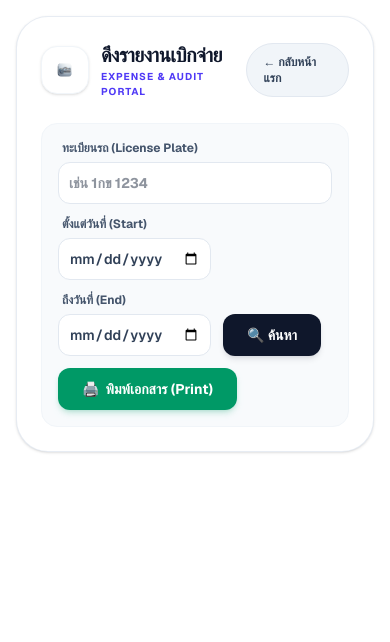
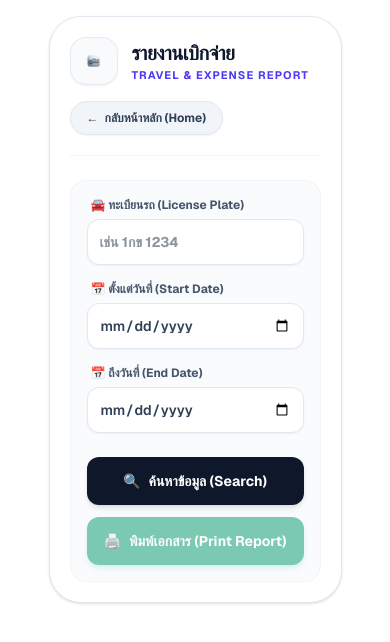
Before and after one commit to akachai-ui/mileage, a Next.js app: page /report in a window 390 px wide. Shown: the top 642 px of the page. Built offline with nearby package versions, Linux system fonts and the light colour scheme.

Commit message:
style: polish report page layout, responsive search grid, and fix body background

```diff
--- a/src/app/layout.js
+++ b/src/app/layout.js
@@ -15,7 +15,6 @@ export const metadata = {
   title: "Mileage Tracker - Corporate Edition",
   description: "ระบบบันทึกการเดินทางและค่าใช้จ่ายสำหรับพนักงานขาย",
   manifest: "/manifest.json",
-  themeColor: "#0f172a",
   appleWebApp: {
     capable: true,
     statusBarStyle: "black-translucent",
@@ -32,6 +31,7 @@ export const viewport = {
   initialScale: 1,
   maximumScale: 1,
   userScalable: false,
+  themeColor: "#0f172a",
 };
 
 export default function RootLayout({ children }) {
@@ -40,7 +40,7 @@ export default function RootLayout({ children }) {
       lang="th"
       className={`${geistSans.variable} ${geistMono.variable} h-full antialiased`}
     >
-      <body className="min-h-full flex flex-col bg-slate-900 selection:bg-indigo-500 selection:text-white">
+      <body className="min-h-full flex flex-col bg-slate-100 selection:bg-indigo-500 selection:text-white">
         {children}
       </body>
     </html>
--- a/src/app/report/page.js
+++ b/src/app/report/page.js
@@ -78,60 +78,91 @@ export default function ReportPage() {
   }, 0);
 
   return (
-    <main className="max-w-5xl mx-auto p-4 md:p-8 font-sans text-gray-800">
+    <main className="max-w-5xl mx-auto p-4 md:p-8 font-sans text-slate-800">
 
       {/* ส่วนค้นหาและปุ่มควบคุม (ซ่อนตอนพิมพ์) */}
-      <div className="print:hidden mb-8 bg-white p-6 rounded-[2rem] shadow-sm border border-slate-200/80">
-        <div className="flex justify-between items-center mb-6">
-          <div className="flex items-center gap-3">
-            <div className="w-12 h-12 bg-white rounded-2xl shadow-sm border border-slate-100 p-1 flex-shrink-0">
+      <div className="print:hidden mb-8 bg-white p-5 md:p-8 rounded-[2rem] shadow-sm border border-slate-200">
+
+        {/* Header แถวบน */}
+        <div className="flex flex-col sm:flex-row sm:justify-between sm:items-center gap-4 mb-6 pb-5 border-b border-slate-100">
+          <div className="flex items-center gap-3.5">
+            <div className="w-12 h-12 bg-slate-50 rounded-2xl shadow-xs border border-slate-200/80 p-1.5 flex-shrink-0 flex items-center justify-center">
               <img src="/mileage.png" alt="Logo" className="w-full h-full object-contain" />
             </div>
             <div>
-              <h1 className="text-xl font-bold text-slate-900 tracking-tight">ดึงรายงานเบิกจ่าย</h1>
-              <p className="text-[10px] font-bold text-indigo-600 uppercase tracking-widest">Expense & Audit Portal</p>
+              <h1 className="text-xl md:text-2xl font-black text-slate-900 tracking-tight">รายงานเบิกจ่าย</h1>
+              <p className="text-[11px] font-bold text-indigo-600 uppercase tracking-widest">Travel & Expense Report</p>
             </div>
           </div>
-          <Link href="/" className="text-xs bg-slate-100 text-slate-700 px-4 py-2.5 rounded-full font-bold hover:bg-slate-200 border border-slate-200 transition">
-            ← กลับหน้าแรก
+          <Link href="/" className="self-start sm:self-auto px-4 py-2 bg-slate-100 text-slate-700 rounded-full text-xs font-bold hover:bg-slate-200 border border-slate-200 transition flex items-center gap-1.5 shadow-xs">
+            <span>←</span> กลับหน้าหลัก (Home)
           </Link>
         </div>
-        <div className="flex flex-wrap gap-3 items-end bg-slate-50 p-4 rounded-2xl border border-slate-100">
-          <div className="flex-1 min-w-[180px]">
-            <label className="block text-xs font-bold text-slate-600 mb-1.5 ml-1">ทะเบียนรถ (License Plate)</label>
+
+        {/* ฟอร์มตัวกรอง */}
+        <div className="bg-slate-50/80 p-4 md:p-6 rounded-2xl border border-slate-100 space-y-4">
+          <div className="grid grid-cols-1 sm:grid-cols-2 md:grid-cols-3 gap-4">
+
+            {/* 1. ทะเบียนรถ */}
+            <div>
+              <label className="block text-xs font-bold text-slate-600 mb-1.5 ml-1">
+                🚘 ทะเบียนรถ (License Plate)
+              </label>
               <input
                 type="text"
                 placeholder="เช่น 1กข 1234"
-              className="w-full p-2.5 bg-white border border-slate-200 rounded-xl focus:ring-2 focus:ring-indigo-500 font-bold text-slate-800 text-sm outline-none"
+                className="w-full p-3 bg-white border border-slate-200 rounded-xl focus:ring-2 focus:ring-indigo-500 font-bold text-slate-800 text-sm outline-none shadow-xs"
                 value={licensePlate}
                 onChange={e => setLicensePlate(e.target.value)}
               />
             </div>
+
+            {/* 2. ตั้งแต่วันที่ */}
             <div>
-            <label className="block text-xs font-bold text-slate-600 mb-1.5 ml-1">ตั้งแต่วันที่ (Start)</label>
+              <label className="block text-xs font-bold text-slate-600 mb-1.5 ml-1">
+                📅 ตั้งแต่วันที่ (Start Date)
+              </label>
               <input
                 type="date"
-              className="p-2.5 bg-white border border-slate-200 rounded-xl text-sm font-semibold text-slate-700 outline-none"
+                className="w-full p-3 bg-white border border-slate-200 rounded-xl text-sm font-semibold text-slate-700 outline-none shadow-xs focus:ring-2 focus:ring-indigo-500"
                 value={startDate}
                 onChange={e => setStartDate(e.target.value)}
               />
             </div>
+
+            {/* 3. ถึงวันที่ */}
             <div>
-            <label className="block text-xs font-bold text-slate-600 mb-1.5 ml-1">ถึงวันที่ (End)</label>
+              <label className="block text-xs font-bold text-slate-600 mb-1.5 ml-1">
+                📅 ถึงวันที่ (End Date)
+              </label>
               <input
                 type="date"
-              className="p-2.5 bg-white border border-slate-200 rounded-xl text-sm font-semibold text-slate-700 outline-none"
+                className="w-full p-3 bg-white border border-slate-200 rounded-xl text-sm font-semibold text-slate-700 outline-none shadow-xs focus:ring-2 focus:ring-indigo-500"
                 value={endDate}
                 onChange={e => setEndDate(e.target.value)}
               />
             </div>
-          <button onClick={() => handleSearch()} className="bg-slate-900 text-white px-6 py-2.5 rounded-xl hover:bg-slate-800 font-bold text-sm h-[42px] transition active:scale-95 shadow-md shadow-slate-900/10">
-            🔍 ค้นหา
+
+          </div>
+
+          {/* ปุ่มค้นหา และ ปุ่มพิมพ์ */}
+          <div className="flex flex-col sm:flex-row gap-3 pt-2">
+            <button
+              onClick={() => handleSearch()}
+              className="flex-1 bg-slate-900 text-white p-3.5 rounded-xl hover:bg-slate-800 font-bold text-sm transition active:scale-95 shadow-md shadow-slate-900/10 flex items-center justify-center gap-2"
+            >
+              <span>🔍</span> ค้นหาข้อมูล (Search)
             </button>
-          <button onClick={() => window.print()} className="bg-emerald-600 text-white px-6 py-2.5 rounded-xl hover:bg-emerald-700 font-bold text-sm h-[42px] transition shadow-md shadow-emerald-600/20 active:scale-95 flex items-center gap-1.5" disabled={trips.length === 0}>
-            <span>🖨️</span> พิมพ์เอกสาร (Print)
+            <button
+              onClick={() => window.print()}
+              className="flex-1 bg-emerald-600 text-white p-3.5 rounded-xl hover:bg-emerald-700 font-bold text-sm transition shadow-md shadow-emerald-600/20 active:scale-95 flex items-center justify-center gap-2 disabled:opacity-50 disabled:active:scale-100"
+              disabled={trips.length === 0}
+            >
+              <span>🖨️</span> พิมพ์เอกสาร (Print Report)
             </button>
           </div>
+        </div>
+
       </div>
 
       {/* แบบฟอร์มเอกสาร (จะแสดงผลให้สวยงามเวลาพิมพ์) */}
@@ -140,7 +171,7 @@ export default function ReportPage() {
 
           <div className="text-center mb-10 border-b-2 border-slate-900 pb-6 relative">
             <div className="flex justify-center items-center gap-3 mb-3">
-              <img src="/mileage.png" alt="Logo" className="w-12 h-12 object-contain" />
+              <img src="/mileage.png" alt="Logo" className="w-14 h-14 object-contain" />
               <div className="text-left">
                 <h1 className="text-2xl md:text-3xl font-black uppercase tracking-wider text-slate-900 leading-tight">Travel & Expense Report</h1>
                 <p className="text-xs font-bold text-indigo-600 uppercase tracking-widest">Official Mileage Claim</p>
@@ -148,8 +179,8 @@ export default function ReportPage() {
             </div>
             <h2 className="text-sm font-semibold text-slate-500 mb-4">ใบสรุปค่าเดินทางและค่าใช้จ่าย</h2>
 
-            <div className="inline-block bg-slate-50 px-8 py-2.5 rounded-2xl text-base border border-slate-200">
-              ทะเบียนรถ <span className="text-slate-400 text-xs">(License Plate)</span>: <span className="font-black text-indigo-700 text-xl ml-2">{searchedPlate}</span>
+            <div className="inline-block bg-slate-50 px-8 py-2.5 rounded-2xl text-base border border-slate-200 shadow-xs">
+              ทะเบียนรถ <span className="text-slate-400 text-xs font-semibold">(License Plate)</span>: <span className="font-black text-indigo-700 text-xl ml-2">{searchedPlate}</span>
             </div>
             {(searchedDateRange.start || searchedDateRange.end) && (
               <p className="mt-3 text-xs text-slate-500 font-bold uppercase tracking-wider">
```
Lines whose indentation alone changed are shown as unchanged.
